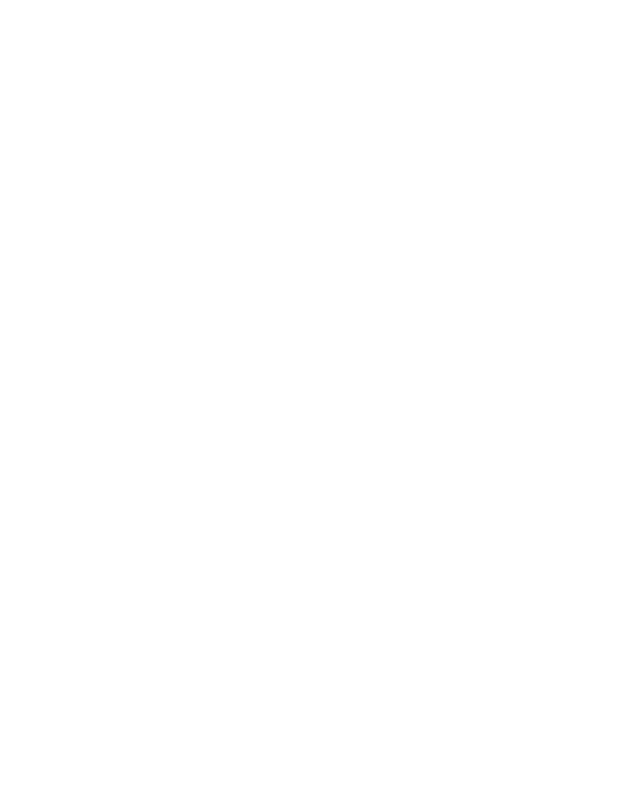
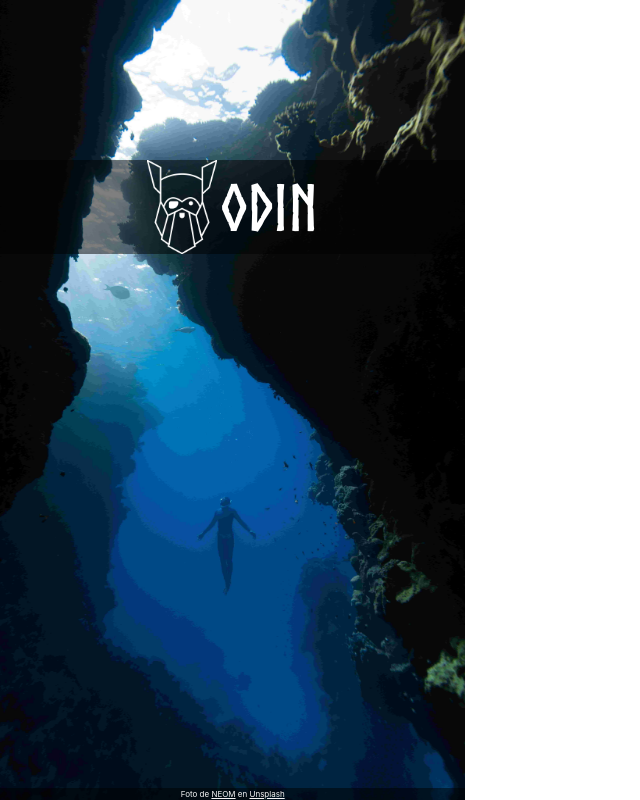
Before and after one commit to Robertron624/TheOdinProject-sign-up-form, a plain HTML site: page index.html in a window 1280 px wide. Shown: the whole page, without its empty margins (0-640 px from the left). Drawn offline with Linux system fonts and the light colour scheme.

Commit message:
Add Odin logo and aside image

```diff
--- a/index.html
+++ b/index.html
@@ -9,7 +9,22 @@
     <link rel="stylesheet" href="./styles.css">
 </head>
 <body>
+    <main>
+        <section class="aside">
+            <div class="logo-container">
+                <img src="./assets/images/odin-logo.png" alt="TheOdingProject logo">
+                <h1>
+                    ODIN
+                </h1>
+            </div>
+            <div class="attribution">
+                Foto de <a href="https://unsplash.com/es/@neom?utm_content=creditCopyText&utm_medium=referral&utm_source=unsplash">NEOM</a> en <a href="https://unsplash.com/es/fotos/una-persona-nadando-en-el-agua-cerca-de-una-cueva-dulVtESluoM?utm_content=creditCopyText&utm_medium=referral&utm_source=unsplash">Unsplash</a>
+            </div>
+        </section>
+        <section class="content">
 
+        </section>
+    </main>
     <script src="./index.js"></script>
 </body>
 </html>
--- a/styles.css
+++ b/styles.css
@@ -0,0 +1,191 @@
+/* START OF RESET */
+
+/* Box sizing rules */
+*,
+*::before,
+*::after {
+    box-sizing: border-box;
+}
+
+/* Prevent font size inflation */
+html {
+    -moz-text-size-adjust: none;
+    -webkit-text-size-adjust: none;
+    text-size-adjust: none;
+}
+
+/* Remove default margin in favour of better control in authored CSS */
+body,
+h1,
+h2,
+h3,
+h4,
+p,
+figure,
+blockquote,
+dl,
+dd {
+    margin-block-end: 0;
+}
+
+/* Remove list styles on ul, ol elements with a list role, which suggests default styling will be removed */
+ul[role="list"],
+ol[role="list"] {
+    list-style: none;
+    padding: 0;
+}
+
+/* Set core body defaults */
+body {
+    min-height: 100vh;
+    line-height: 1.5;
+}
+
+/* Set shorter line heights on headings and interactive elements */
+h1,
+h2,
+h3,
+h4,
+button,
+input,
+label {
+    line-height: 1.1;
+}
+
+p,
+h1,
+h2 {
+    margin: 0;
+    padding: 0;
+}
+
+/* Balance text wrapping on headings */
+h1,
+h2,
+h3,
+h4 {
+    text-wrap: balance;
+}
+
+/* A elements that don't have a class get default styles */
+a:not([class]) {
+    text-decoration-skip-ink: auto;
+    color: currentColor;
+}
+
+/* Make images easier to work with */
+img,
+picture {
+    max-width: 100%;
+    display: block;
+}
+
+/* Inherit fonts for inputs and buttons */
+input,
+button,
+textarea,
+select {
+    font: inherit;
+}
+
+/* Make sure textareas without a rows attribute are not tiny */
+textarea:not([rows]) {
+    min-height: 10em;
+}
+
+/* Anything that has been anchored to should have extra scroll margin */
+:target {
+    scroll-margin-block: 5ex;
+}
+
+button {
+    border: none;
+    cursor: pointer;
+    background-color: transparent;
+    color: inherit;
+    font-size: inherit;
+    font-family: inherit;
+    padding: 0;
+}
+
+/* dark mode preference */
+
+@media (prefers-color-scheme: dark) {
+    body {
+        background-color: hsl(0, 3%, 16%);
+        color: #fff;
+    }
+}
+
+/* ENDING OF RESET */
+
+body {
+    margin: 0;
+    font-family: "Inter", sans-serif;
+
+    --bg-cta: #596D48;
+    --input-outline: #E5E7EB;
+    --input-outline-error: #DC2626;
+    --input-outline-focus: #2563EB;
+    --input-text: #111827;
+}
+
+@font-face {
+    font-family: "Norse-Bold";
+    src: url("./assets/fonts/Norse-Bold.otf");
+    font-weight: bold;
+
+}
+
+main {
+    display: grid;
+    grid-template-columns: 2fr 3.5fr;
+    height: 100vh;
+}
+
+/* Aside image/logo */
+
+.aside {
+    background-image: url("./assets/images/aside-dive-copressed.jpg");
+    background-size: cover;
+    background-position: center;
+    background-repeat: no-repeat;
+    display: flex;
+    flex-direction: column;
+    justify-content: space-between;
+    padding-top: 20vh;
+}
+
+.aside .logo-container {
+    display: flex;
+    align-items: center;
+    gap: .2rem;
+    justify-content: center;
+    background-color: rgba(0, 0, 0, .5);
+}
+
+.aside .logo-container img {
+    width: 100%;
+    max-width: 70px;
+}
+
+.aside .logo-container h1 {
+    font-family: "Norse-Bold";
+    font-size: 4rem;
+    color: #fff;
+}
+
+.aside .attribution {
+    text-align: center;
+    font-size: .5rem;
+    background-color: rgba(0, 0, 0, .5);
+    color: #f6f6f6;
+}
+
+/* Main content */
+
+section.content {
+    background-color: #fff;
+    color: var(--input-text);
+    padding: 8rem 2rem;
+}
```
Also changed, not shown: assets/fonts/Norse-Bold.otf (added), assets/images/aside-dive-copressed.jpg (added), assets/images/odin-logo.png (added).
